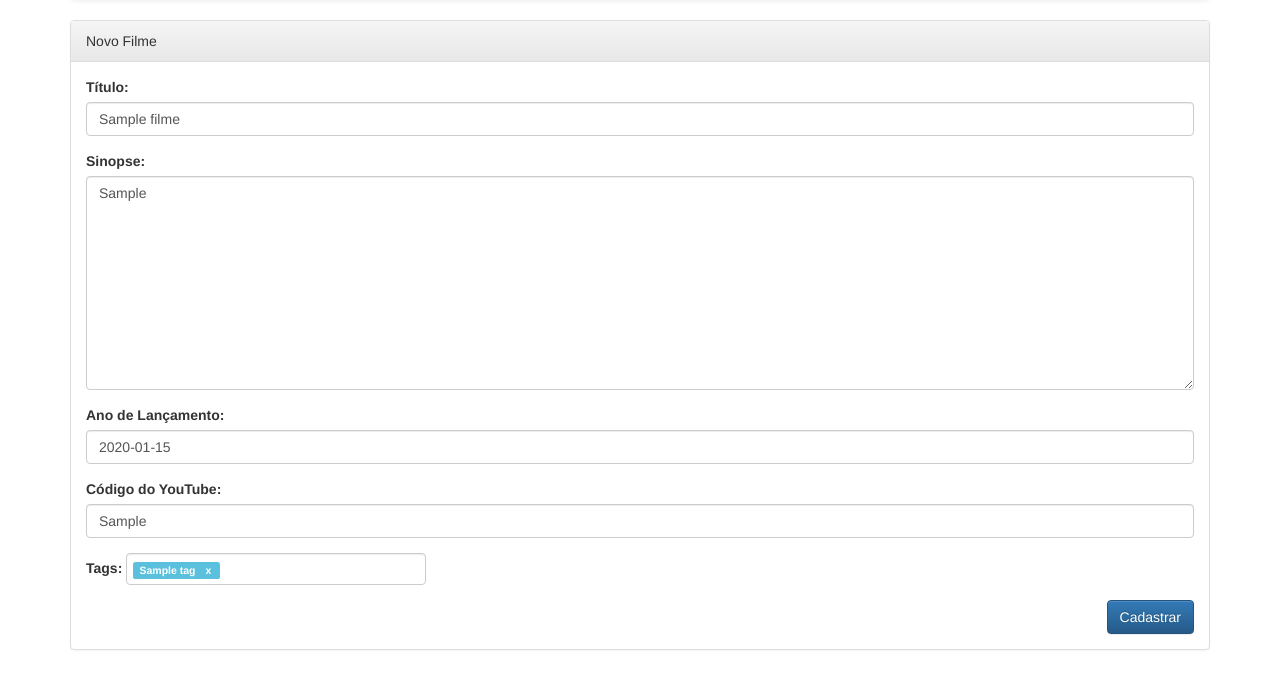
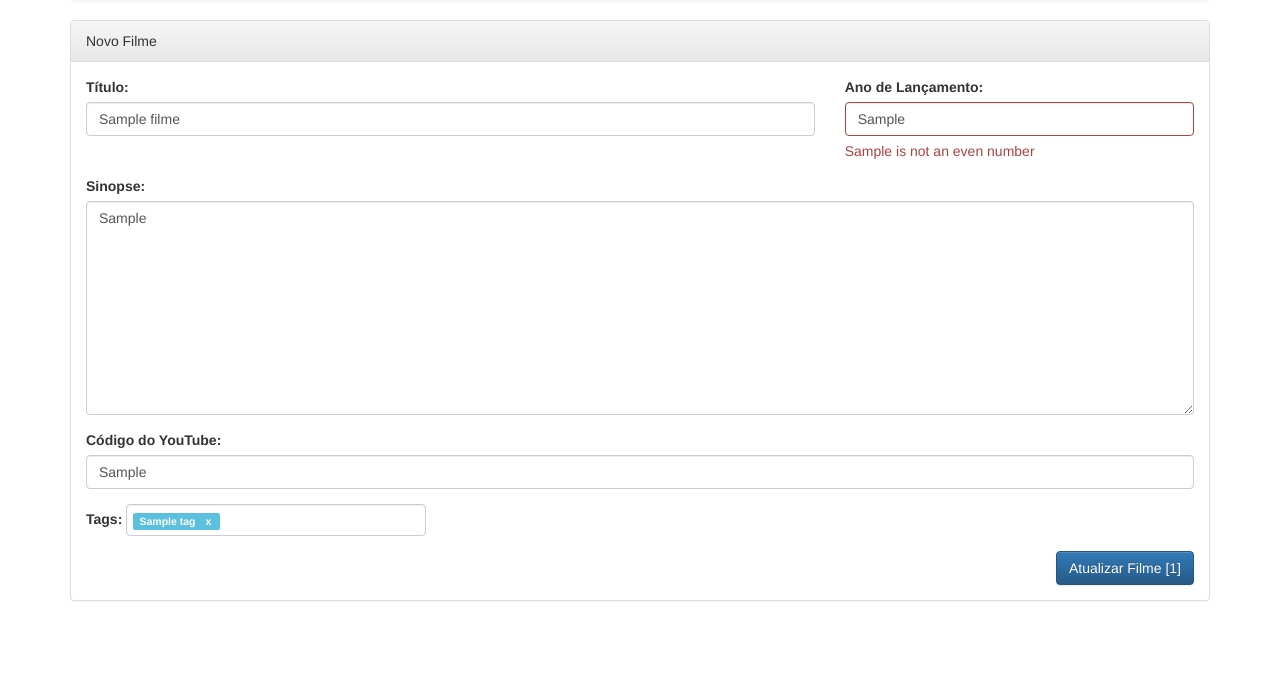
Before and after one commit to luanoliveira/cinemark-bootstrap, a Django app: page /gestor/filmes/edit/1/ in a window 1280 px wide. Shown: the part 52-741 px from the top of the page. Run offline with Django 3.2, Linux system fonts and the light colour scheme; tables that the repository leaves empty hold one stand-in row (values such as "Sample post"); some libraries are stand-ins or nearby versions.

Commit message:
correção do campo de ano de lançamento

```diff
--- a/filmes/forms.py
+++ b/filmes/forms.py
@@ -2,6 +2,18 @@
 
 from django import forms
 from .widgets import ChannelWidget, TagInput
+from django.core.exceptions import ValidationError
+
+from datetime import datetime
+
+def validators_date(value):
+   try:
+       datetime.strptime(value, "%Y")
+   except Exception:
+      raise ValidationError(
+         '%(value)s is not an even number',
+         params={'value': value},
+      )
 
 class FilmeForm(forms.Form):
    titulo = forms.CharField(
@@ -13,10 +25,11 @@ class FilmeForm(forms.Form):
       label="Sinopse",
       widget=forms.Textarea(attrs={'class': 'form-control'})
    )
-   ano_lancamento = forms.DateField(
+   ano_lancamento = forms.CharField(
       label="Ano de Lançamento",
-      input_formats=['%Y'],
-      widget=forms.DateInput(attrs={'class': 'form-control'})
+      widget=forms.TextInput(attrs={'class': 'form-control'}),
+      max_length=4,
+      validators=[validators_date]
    )
    youtube = forms.CharField(
       label="Código do YouTube",
--- a/filmes/models.py
+++ b/filmes/models.py
@@ -10,6 +10,6 @@ class Tag(models.Model):
 class Filme(models.Model):
     titulo = models.CharField(max_length=150)
     sinopse = models.TextField()
-    ano_lancamento = models.DateField()
+    ano_lancamento = models.CharField(max_length=4)
     youtube = models.TextField()
     tags = models.ManyToManyField(Tag)
--- a/templates/filmes/edit.html
+++ b/templates/filmes/edit.html
@@ -8,6 +8,8 @@
 		<div class="panel-heading">Novo Filme</div>
   		<div class="panel-body">
 
+      <div class="row">
+         <div class="col-sm-8">
             <div class="form-group{% if formulario.titulo.errors %} has-error{% endif %}">
                {{ formulario.titulo.label_tag }}
                {{ formulario.titulo }}
@@ -15,20 +17,24 @@
                <p class="help-block">{{ formulario.titulo.errors|first }}</p>
                {% endif %}
             </div><!-- .form-group -->
+         </div><!-- . -->
+
+         <div class="col-sm-4">
+            <div class="form-group{% if formulario.ano_lancamento.errors %} has-error{% endif %}">
+               {{ formulario.ano_lancamento.label_tag }}
+               {{ formulario.ano_lancamento }}
+               {% if formulario.ano_lancamento.errors %}
+               <p class="help-block">{{ formulario.ano_lancamento.errors|first }}</p>
+               {% endif %}
+            </div><!-- .form-group -->
+         </div><!-- . -->
+      </div><!-- .row -->
 
 		<div class="form-group{% if formulario.sinopse.errors %} has-error{% endif %}">
 			{{ formulario.sinopse.label_tag }}
 			{{ formulario.sinopse }}
 			{% if formulario.sinopse.errors %}
 			<p class="help-block">{{ formulario.sinopse.errors|first }}</p>
-			{% endif %}
-		</div><!-- .form-group -->
-
-		<div class="form-group{% if formulario.ano_lancamento.errors %} has-error{% endif %}">
-			{{ formulario.ano_lancamento.label_tag }}
-			{{ formulario.ano_lancamento }}
-			{% if formulario.ano_lancamento.errors %}
-			<p class="help-block">{{ formulario.ano_lancamento.errors|first }}</p>
 			{% endif %}
 		</div><!-- .form-group -->
 
@@ -49,7 +55,7 @@
 		</div><!-- .form-group -->
 
 		<div class="text-right">
-			<button type="submit" class="btn btn-primary">Cadastrar</button>
+			<button type="submit" class="btn btn-primary">Atualizar Filme [{{ filme.pk }}]</button>
 		</div>
 
 		</div><!-- .panel-body -->
```
Also changed, not shown: filmes/migrations/0006_auto_20161105_1552.py (added), 3 other files. Lines whose indentation alone changed are shown as unchanged.
